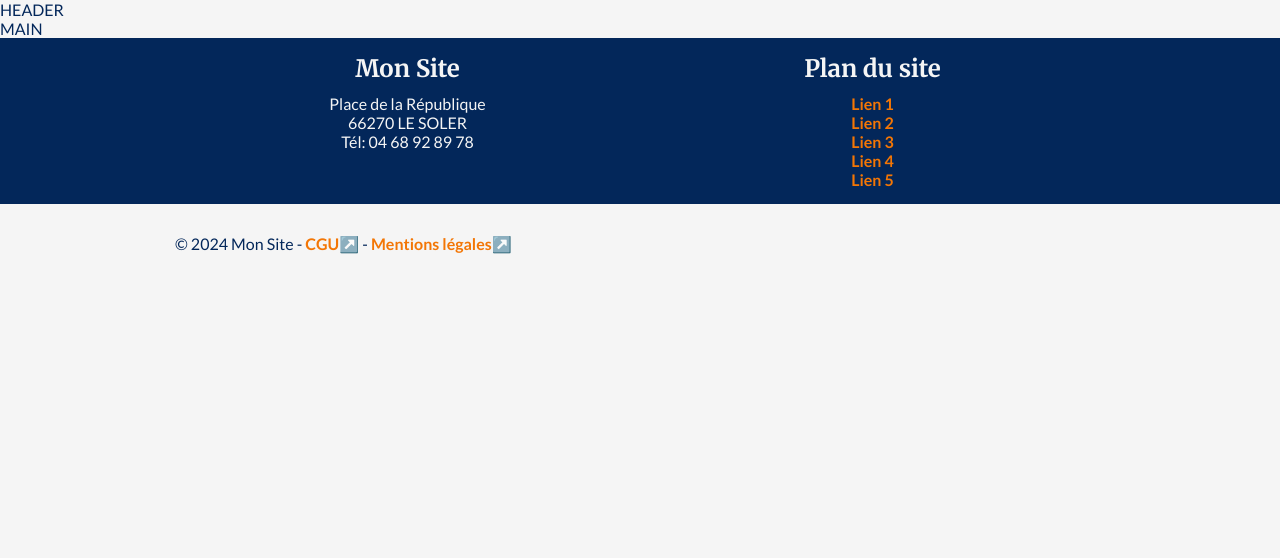
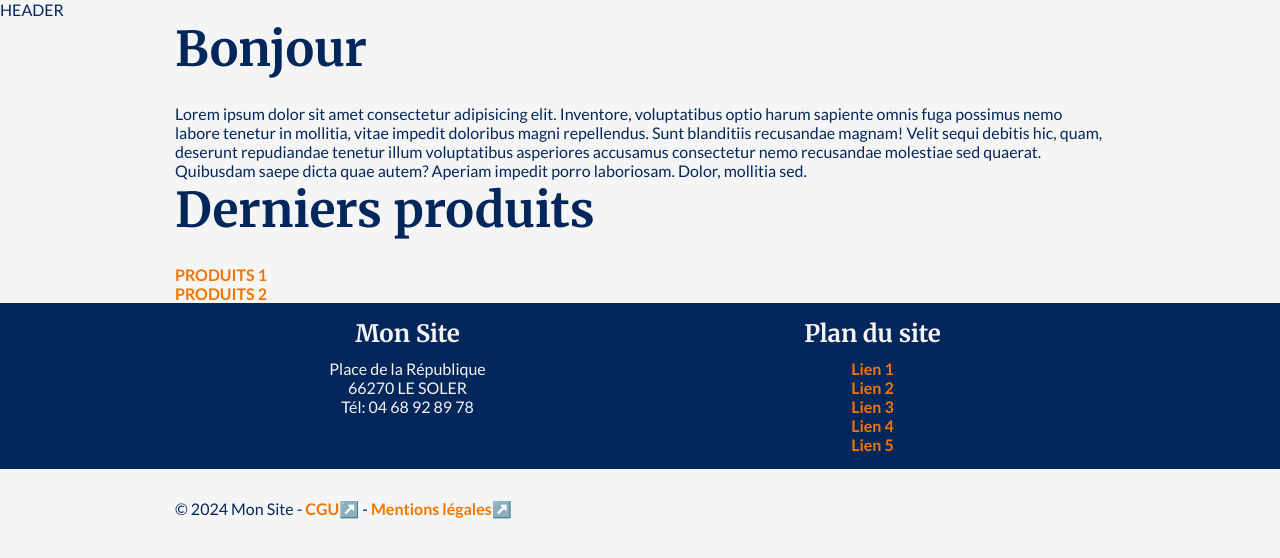
Before and after one commit to ClaRa-git/flexbox, a plain HTML site: page index.html in a window 1280 px wide. Drawn offline with Linux system fonts and the light colour scheme.

Commit message:
Ajout de la partie main

```diff
--- a/index.html
+++ b/index.html
@@ -25,7 +25,31 @@
         </header>
 
         <main>
-            MAIN
+            <div class="intro-content container">
+                <section>
+                    <h1>Bonjour</h1>
+                    <p>
+                        Lorem ipsum dolor sit amet consectetur adipisicing elit. Inventore, voluptatibus
+                        optio harum sapiente omnis fuga possimus nemo labore tenetur in mollitia,
+                        vitae impedit doloribus magni repellendus. Sunt blanditiis recusandae magnam!
+                        Velit sequi debitis hic, quam, deserunt repudiandae tenetur illum voluptatibus
+                        asperiores accusamus consectetur nemo recusandae molestiae sed quaerat. Quibusdam
+                        saepe dicta quae autem? Aperiam impedit porro laboriosam. Dolor, mollitia sed.
+                    </p>
+                </section>
+
+                <section class="latest-products">
+                    <h2 class="h1">Derniers produits</h2>
+                    <ul>
+                        <li>
+                            <a href="#">PRODUITS 1</a>
+                        </li>
+                        <li>
+                            <a href="#">PRODUITS 2</a>
+                        </li>
+                    </ul>
+                </section>
+            </div>
         </main>
 
         <footer>
```
